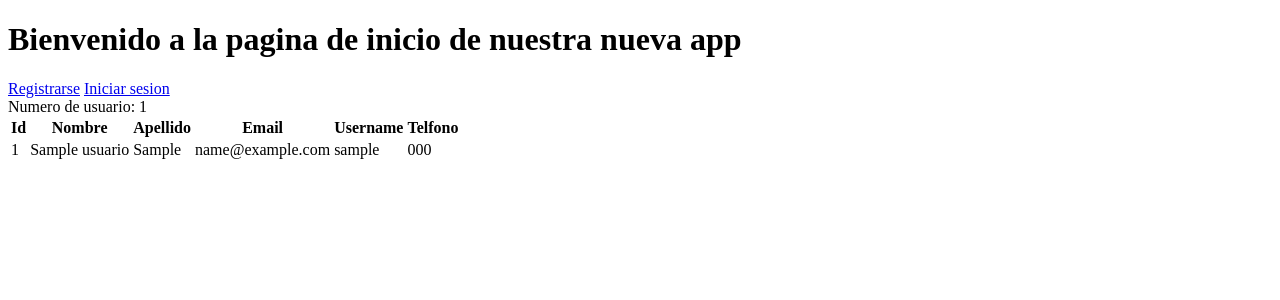
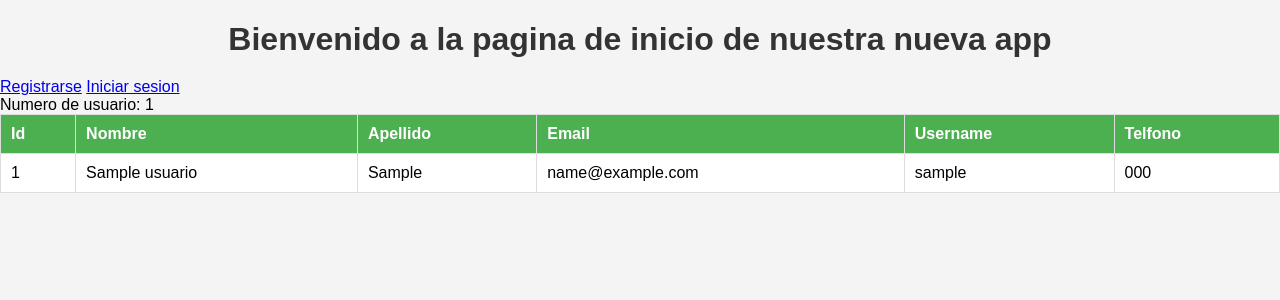
Before and after one commit to sergio110304/LAB_HOTELES, a Django app: page / in a window 1280 px wide. Shown: the top 300 px of the page. Run offline with Django 5.2, Linux system fonts and the light colour scheme; tables that the repository leaves empty hold one stand-in row (values such as "Sample post").

Commit message:
agregar css basicos

```diff
--- /dev/null
+++ b/hotels/app/static/styles.css
@@ -0,0 +1,66 @@
+body {
+    font-family: Arial, sans-serif;
+    background-color: #f4f4f4;
+    margin: 0;
+    padding: 0;
+}
+
+form {
+    max-width: 600px;
+    margin: auto;
+    padding: 20px;
+    border: 1px solid #ccc;
+    border-radius: 10px;
+    background-color: #e3f2fd; /* Color de fondo del formulario */
+    box-shadow: 0 0 10px rgba(0, 0, 0, 0.1);
+}
+
+h1 {
+    text-align: center;
+    color: #333;
+    margin-bottom: 20px;
+}
+
+table {
+    width: 100%;
+    border-collapse: collapse;
+    margin-bottom: 20px;
+    background-color: #fff; /* Color de fondo de la tabla */
+}
+
+table th, table td {
+    border: 1px solid #ddd;
+    padding: 10px;
+    text-align: left;
+    background-color: #fff; /* Color de fondo de las celdas */
+}
+
+table th {
+    background-color: #4CAF50;
+    color: white;
+}
+
+table tr:nth-child(even) {
+    background-color: #f2f2f2;
+}
+
+table tr:hover {
+    background-color: #e9e9e9;
+}
+
+button {
+    display: block;
+    width: 100%;
+    padding: 10px;
+    background-color: #4CAF50;
+    color: white;
+    border: none;
+    border-radius: 5px;
+    margin-top: 10px;
+    cursor: pointer;
+    font-size: 16px;
+}
+
+button:hover {
+    background-color: #45a049;
+}
--- a/hotels/app/templates/cuenta.html
+++ b/hotels/app/templates/cuenta.html
@@ -3,7 +3,8 @@
 <head>
     <meta charset="UTF-8">
     <meta name="viewport" content="width=device-width, initial-scale=1.0">
-    <title>Cuenta</title>
+    <title>Cuenta</title>{% load static %}
+    <link rel="stylesheet" type="text/css" href="{% static 'styles.css' %}">
 </head>
 <body>
     <h1>Información de Cuenta</h1>
--- a/hotels/app/templates/index.html
+++ b/hotels/app/templates/index.html
@@ -4,6 +4,8 @@
     <meta charset="UTF-8">
     <meta name="viewport" content="width=device-width, initial-scale=1.0">
     <title>App_hotel</title>
+    {% load static %}
+    <link rel="stylesheet" type="text/css" href="{% static 'styles.css' %}">
 </head>
 <body>
     <h1>Bienvenido a la pagina de inicio de nuestra nueva app</h1>
--- a/hotels/app/templates/login.html
+++ b/hotels/app/templates/login.html
@@ -2,6 +2,8 @@
 <html>
 <head>
     <title>Iniciar sesión</title>
+    {% load static %}
+    <link rel="stylesheet" type="text/css" href="{% static 'styles.css' %}">
 </head>
 <body>
     <h2>Iniciar sesión</h2>
--- a/hotels/app/templates/registrar.html
+++ b/hotels/app/templates/registrar.html
@@ -4,6 +4,8 @@
     <meta charset="UTF-8">
     <meta name="viewport" content="width=device-width, initial-scale=1.0">
     <title>Registro</title>
+    {% load static %}
+    <link rel="stylesheet" type="text/css" href="{% static 'styles.css' %}">
 </head>
 <body>
     <form method="POST">
```
